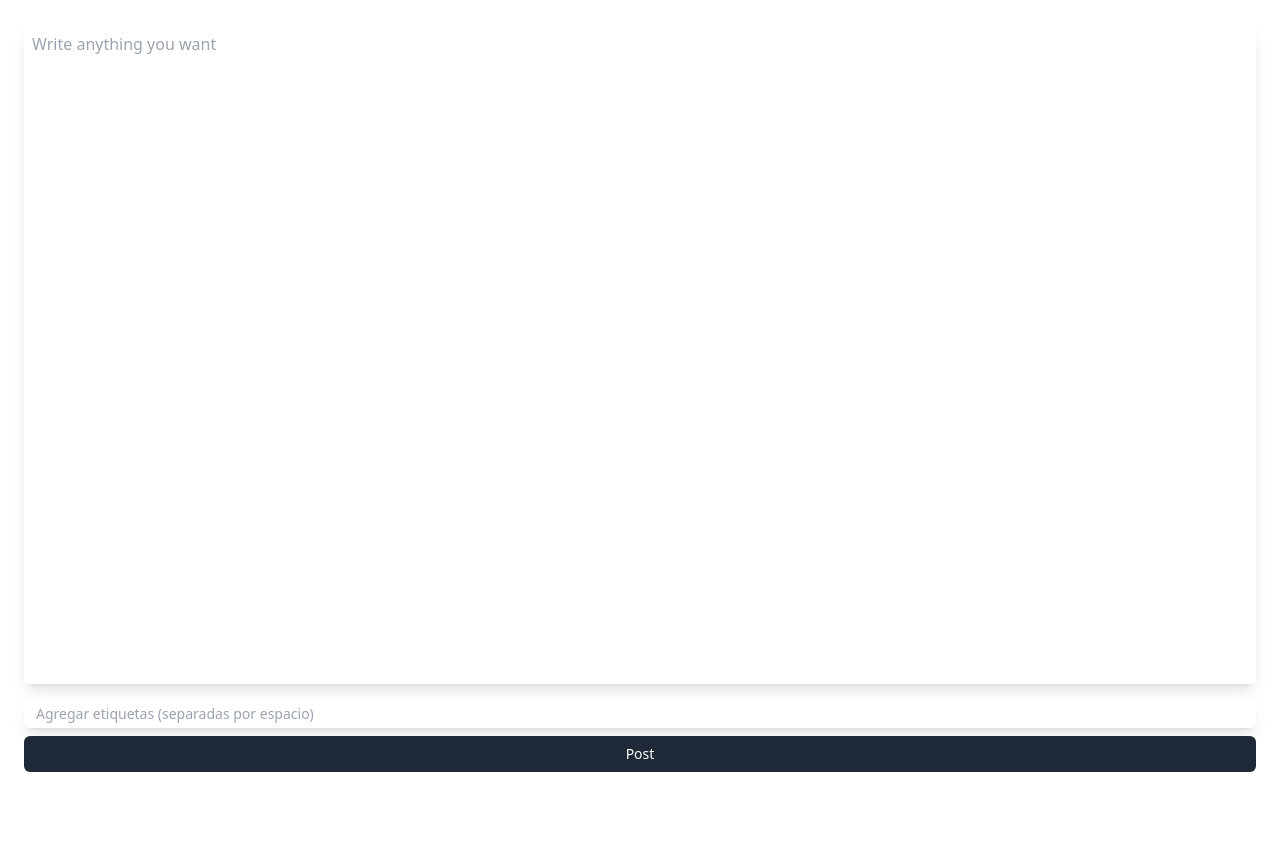
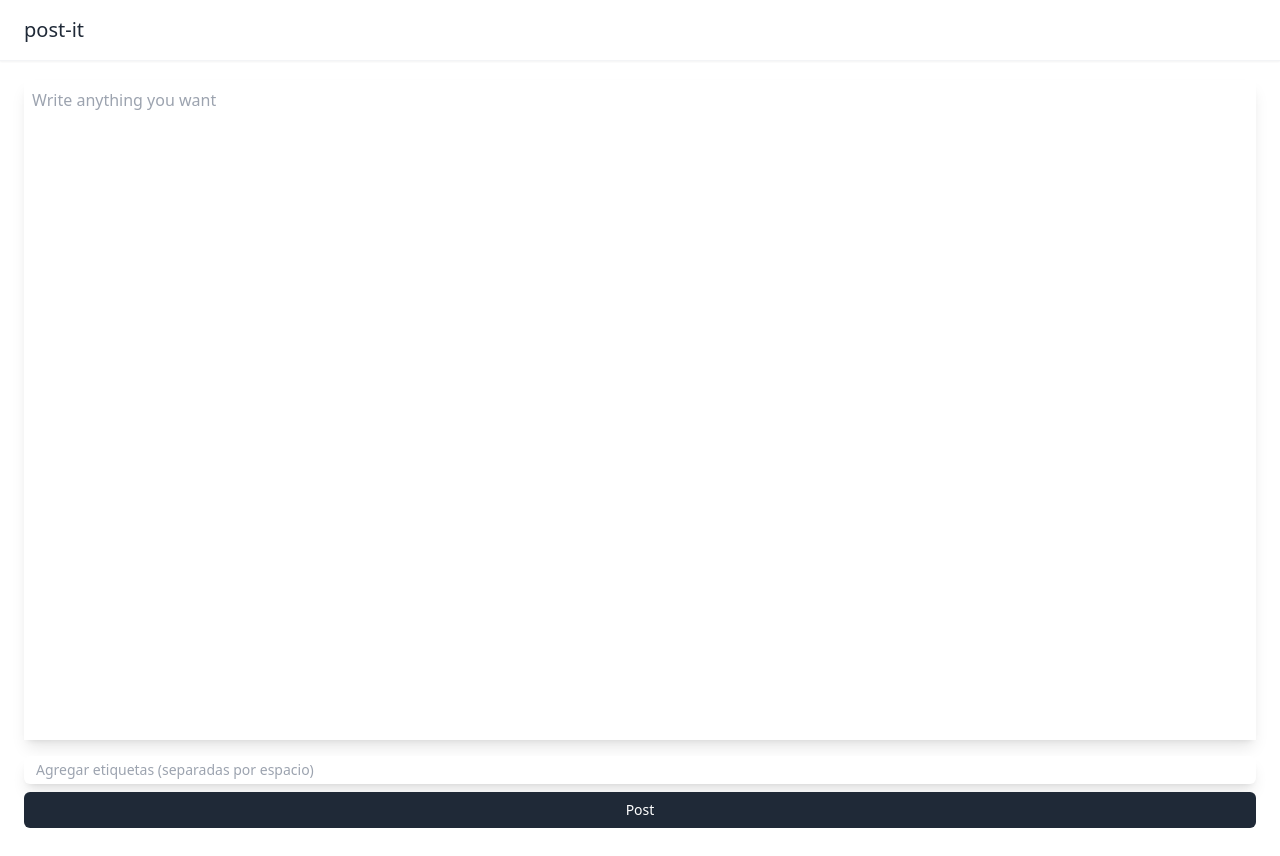
Before and after one commit to GAma131/post-it, a Next.js app: page /crear in a window 1280 px wide. Before the commit the page ends 800 px from the top, so only its background shows below. Built offline with nearby package versions, Linux system fonts and the light colour scheme.

Commit message:
Add nav bar

```diff
--- /dev/null
+++ b/app/components/Navbar.tsx
@@ -0,0 +1,18 @@
+"use client";
+
+import Link from "next/link";
+
+export default function Navbar() {
+  return (
+    <nav className="fixed top-0 left-0 right-0 w-full py-4 px-6 border-b border-gray-100 shadow-sm bg-white z-10">
+      <div className="max-w-7xl mx-auto flex justify-between items-center">
+        <Link
+          href="/"
+          className="text-xl font-medium text-gray-800 hover:text-gray-600 transition"
+        >
+          post-it
+        </Link>
+      </div>
+    </nav>
+  );
+}
--- a/app/layout.tsx
+++ b/app/layout.tsx
@@ -1,8 +1,9 @@
 import "./globals.css";
+import Navbar from "./components/Navbar";
 
 export const metadata = {
-  title: "Next.js",
-  description: "Generated by Next.js",
+  title: "Post-it",
+  description: "Comparte tus pensamientos en post-it",
 };
 
 export default function RootLayout({
@@ -12,7 +13,10 @@ export default function RootLayout({
 }) {
   return (
     <html lang="en">
-      <body>{children}</body>
+      <body>
+        <Navbar />
+        <main className="pt-14">{children}</main>
+      </body>
     </html>
   );
 }
```
